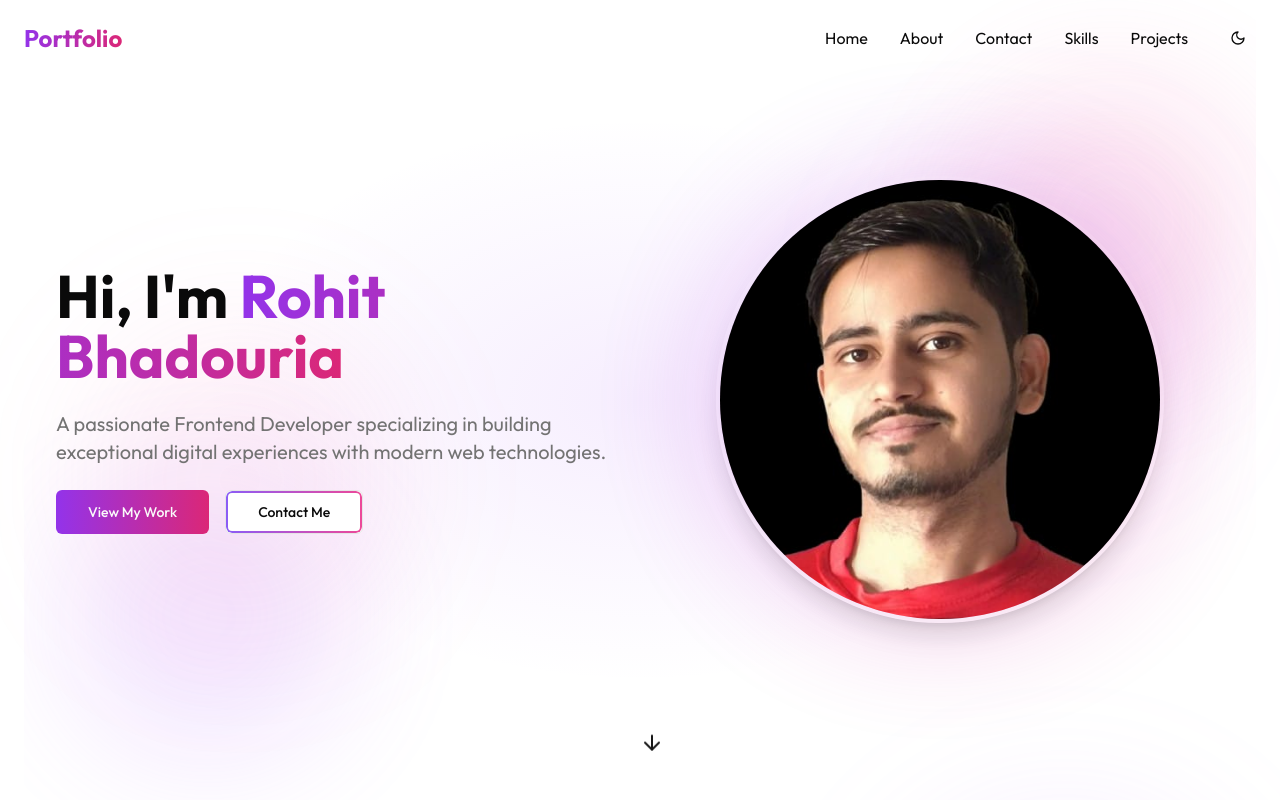
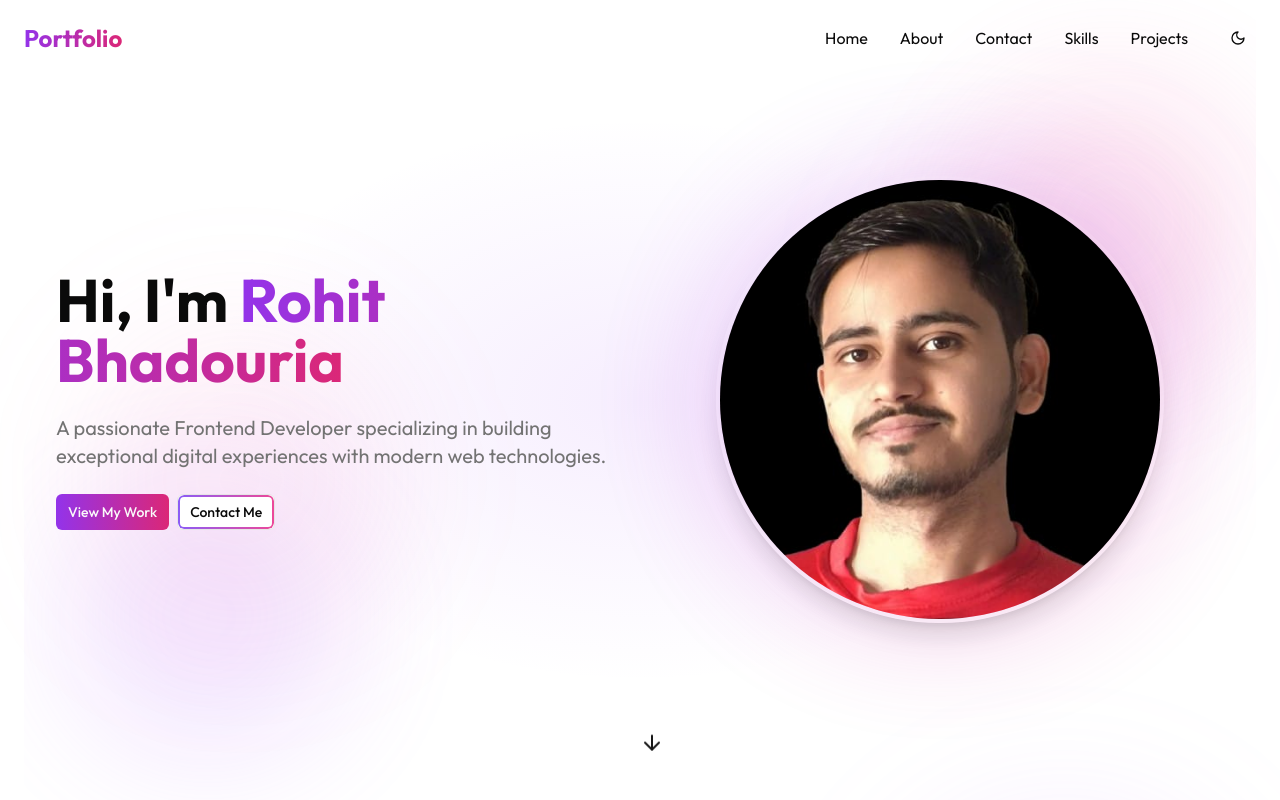
Before and after one commit to rohitsb20/portfolio, a Next.js app: page / in a window 1280 px wide. Shown: the top 800 px of the page. Built offline with nearby package versions, Linux system fonts and the light colour scheme.

Commit message:
Adjust Hero component button sizes and spacing for improved layout

```diff
--- a/components/Hero.tsx
+++ b/components/Hero.tsx
@@ -52,9 +52,9 @@ export default function Hero() {
               A passionate Frontend Developer specializing in building
               exceptional digital experiences with modern web technologies.
             </p>
-            <div className="animate-on-scroll opacity-0 translate-y-10 transition-all duration-700 delay-500 flex space-x-4">
+            <div className="animate-on-scroll opacity-0 translate-y-10 transition-all duration-700 delay-500 flex space-x-2">
               <Button
-                size="lg"
+                size="sm"
                 className="bg-gradient-to-r from-purple-600 to-pink-600 hover:from-purple-700 hover:to-pink-700 transition-all duration-300"
                 asChild
               >
@@ -62,7 +62,7 @@ export default function Hero() {
               </Button>
               <Button
                 variant="outline"
-                size="lg"
+                size="sm"
                 className="gradient-border"
                 asChild
               >
```
